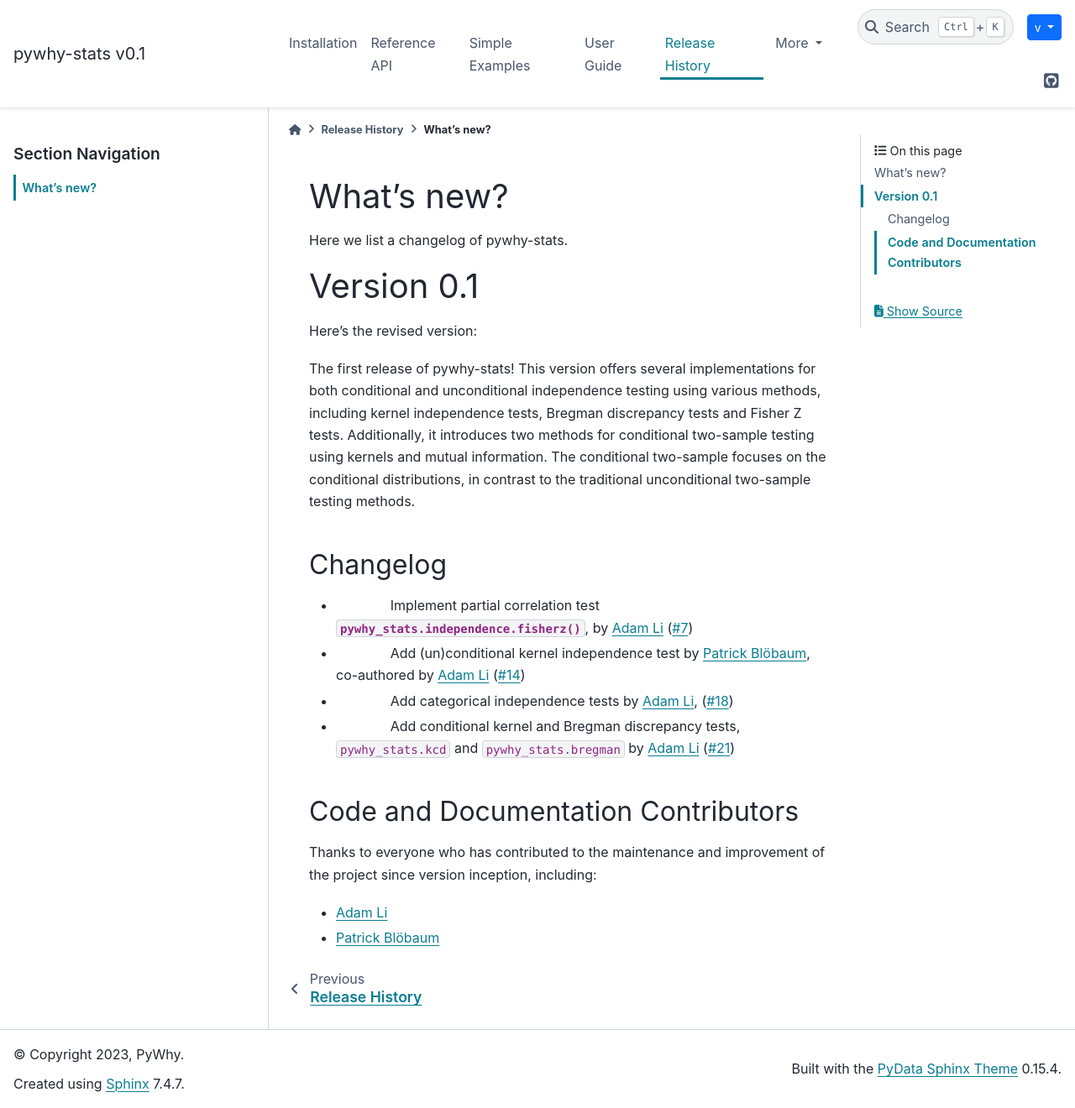
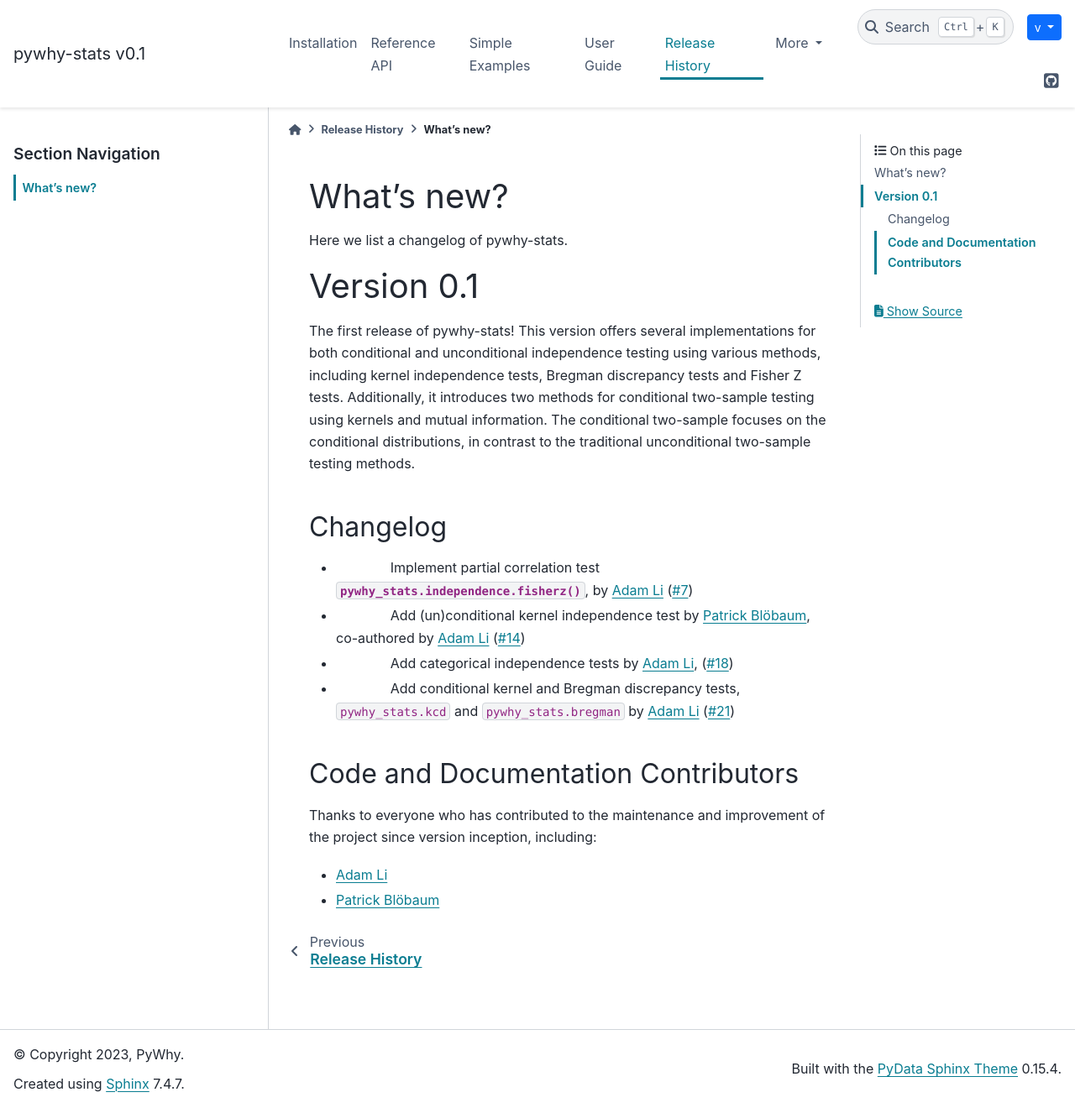
Before and after one commit to py-why/pywhy-stats, a Sphinx documentation site: the page built from doc/whats_new/v0.1.rst, in a window 1280 px wide and 1320 px high. Shown: the whole window at 84% size. Built offline with Sphinx 7.4.7 and the PyData theme 0.15.4, drawn with Linux system fonts in a browser that asks for light colours.

Commit message:
Update doc/whats_new/v0.1.rst
Co-authored-by: Adam Li <adam2392@gmail.com>
Signed-off-by: Patrick Blöbaum <51325689+bloebp@users.noreply.github.com>

```diff
--- a/doc/whats_new/v0.1.rst
+++ b/doc/whats_new/v0.1.rst
@@ -19,8 +19,6 @@ Here we list a changelog of pywhy-stats.
 
 Version 0.1
 ===========
-
-Here's the revised version:
 
 The first release of pywhy-stats! This version offers several implementations for both conditional and unconditional
 independence testing using various methods, including kernel independence tests, Bregman discrepancy tests and
```
